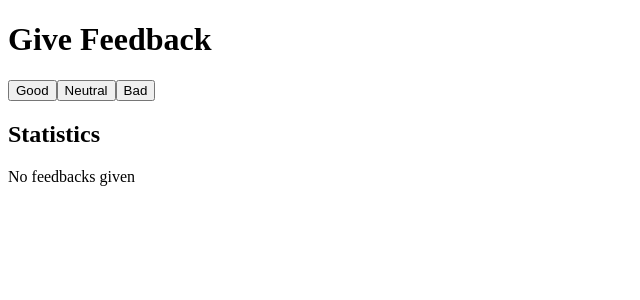
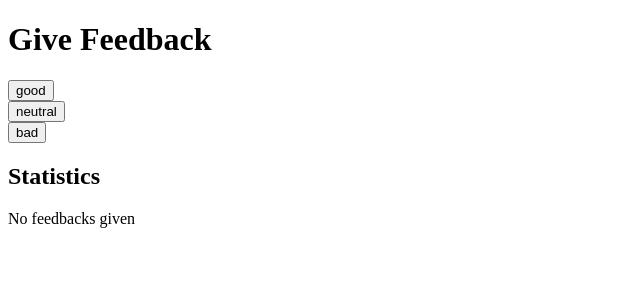
Before and after one commit to karthikreacts/part1, a React (Create React App) app in the folder unicafe/: page / in a window 1280 px wide. Shown: the top 300 px of the page, without its empty margins (0-640 px from the left). Built offline with nearby package versions, Linux system fonts and the light colour scheme.

Commit message:
unicafe exercise 5

```diff
--- a/unicafe/src/App.js
+++ b/unicafe/src/App.js
@@ -1,26 +1,50 @@
 import React, { useState } from "react";
 
-const Statistics = ({ good, neutral, bad, total }) => {
-  if (total)
+const Statistics = (props) => {
+  if (props.total)
+    return (
+      <div>
+        <StatisticLine text="good " value={props.good} />
+        <StatisticLine text="neutral " value={props.neutral} />
+        <StatisticLine text="bad " value={props.bad} />
+        <StatisticLine
+          text="Total feedbacks received is "
+          value={props.total}
+        />
+        <StatisticLine
+          text="Your average score is "
+          value={(props.good - props.bad) / props.total}
+        />
+        <StatisticLine
+          text="Percentage of positive feedbacks received is "
+          value={(props.good / props.total) * 100}
+        />
+      </div>
+    );
+  else
     return (
       <div>
         <h2>Statistics</h2>
-        <p>Good {good}</p>
-        <p>Neutral {neutral}</p>
-        <p>Bad {bad}</p>
-
-        <p>Total feedbacks received is {(total = good + neutral + bad)}</p>
-
-        <p>Your average score is {(good - bad) / total}</p>
-        <p>Positive feedbacks received is {(good / total) * 100} %</p>
+        <p>No feedbacks given</p>
       </div>
     );
-  else return (
+};
+
+const StatisticLine = ({ text, value }) => {
+  return (
+    <p>
+      {text}
+      {value}
+    </p>
+  );
+};
+
+const Button = (props) => {
+  return (
     <div>
-      <h2>Statistics</h2>
-      <p>No feedbacks given</p>
+      <button onClick={props.handleClick}>{props.text}</button>
     </div>
-  )
+  );
 };
 
 const App = () => {
@@ -30,9 +54,11 @@ const App = () => {
   return (
     <div>
       <h1>Give Feedback</h1>
-      <button onClick={() => setGood(good + 1)}>Good</button>
-      <button onClick={() => setNeutral(neutral + 1)}>Neutral</button>
-      <button onClick={() => setBad(bad + 1)}>Bad</button>
+
+      <Button handleClick={() => setGood(good + 1)} text="good" />
+      <Button handleClick={() => setNeutral(neutral + 1)} text="neutral" />
+      <Button handleClick={() => setBad(bad + 1)} text="bad" />
+
       <Statistics
         good={good}
         neutral={neutral}
```
